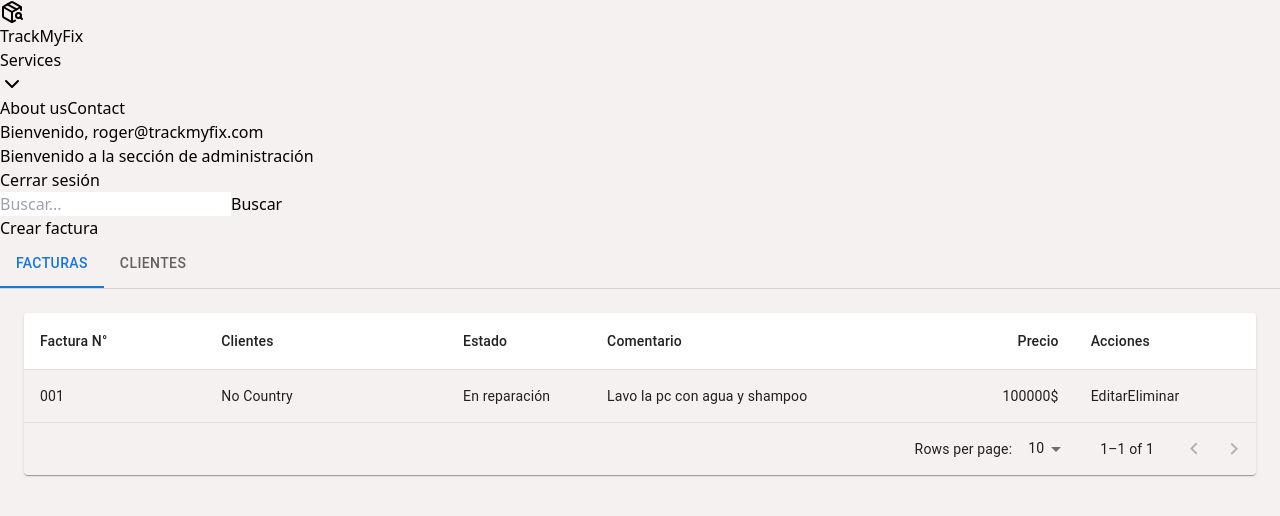
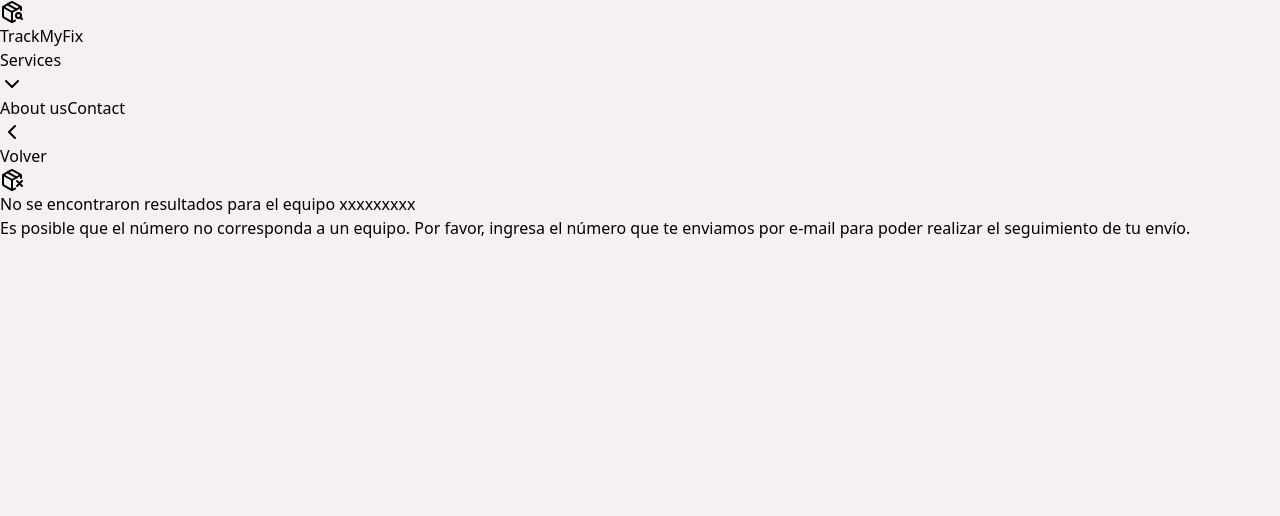
Before and after one commit to No-Country-simulation/c23-78-webapp, a React (Vite) app in the folder frontend/: page /admin/notFound in a window 1280 px wide. Shown: the top 516 px of the page. Built offline with nearby package versions, Linux system fonts and the light colour scheme; no server answers.

Commit message:
Se arreglaron rutas

```diff
--- a/frontend/src/Router.jsx
+++ b/frontend/src/Router.jsx
@@ -6,6 +6,7 @@ import RegisterPage from './pages/Auth/RegisterPage';
 import Admin from './pages/admin/admin';
 import NewWorkerPage from './pages/Admin/NewWorkerPage';
 import NewClientPage from './pages/admin/NewClientPage';
+import DeviceNotFoundPage from './pages/admin/DeviceNotFoundPage';
 
 
 
@@ -16,6 +17,8 @@ const browserRoutes = createBrowserRouter([
     { path: `/admin/*`, element: <Admin />, },
     { path: '/admin/worker', element: <NewWorkerPage />, },
     { path: '/admin/client', element: <NewClientPage />, },
+    { path: '/admin/notFound', element: <DeviceNotFoundPage />, },
+
 
 ]);
 
--- a/frontend/src/pages/Principal.jsx
+++ b/frontend/src/pages/Principal.jsx
@@ -19,7 +19,6 @@ const Principal = () => {
       <TestimonialContainer />
       <ContactForm />
       <Footer />
-
     </div>
   )
 }
--- /dev/null
+++ b/frontend/src/pages/admin/DeviceNotFoundPage.jsx
@@ -0,0 +1,12 @@
+import { DeviceNotFound, NavBar } from "../../modules/core/components"
+
+const DeviceNotFoundPage = () => {
+  return (
+    <>
+    <NavBar />
+    <DeviceNotFound />
+    </>
+  )
+}
+
+export default DeviceNotFoundPage
```
